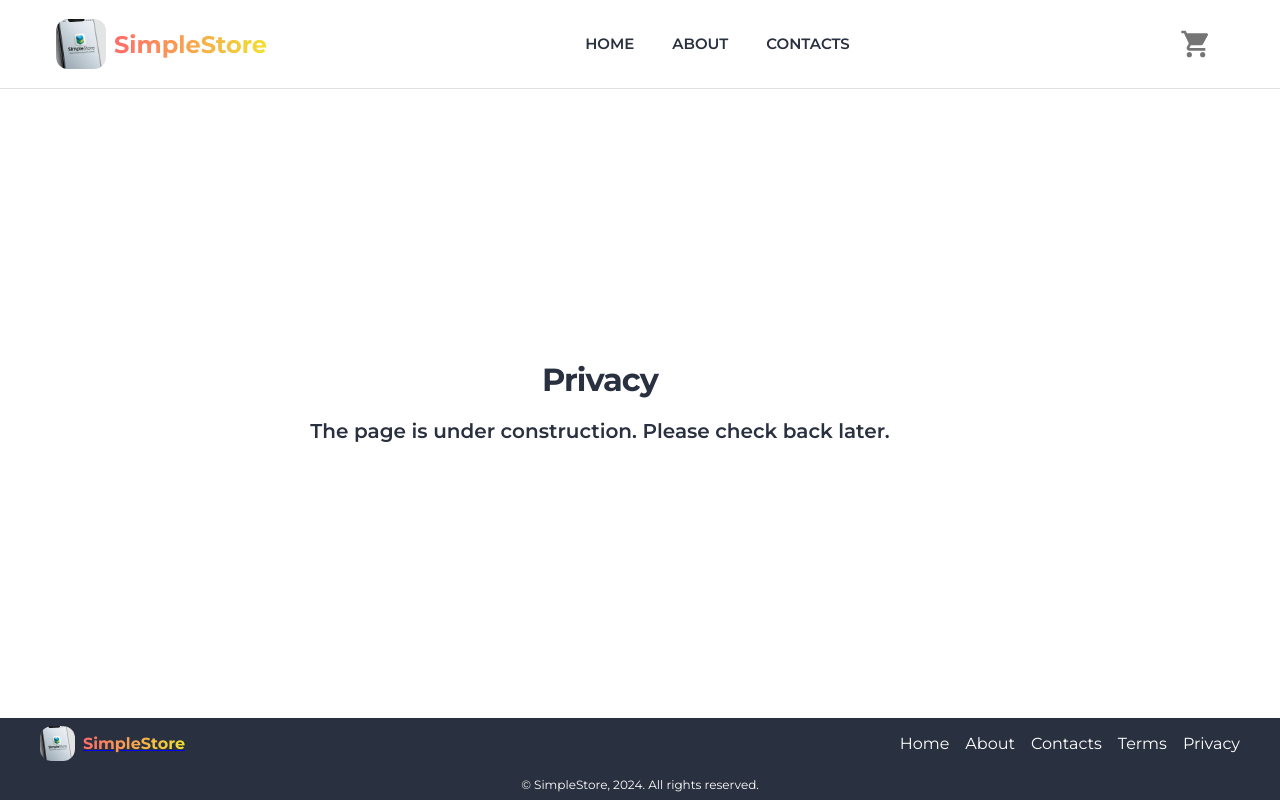
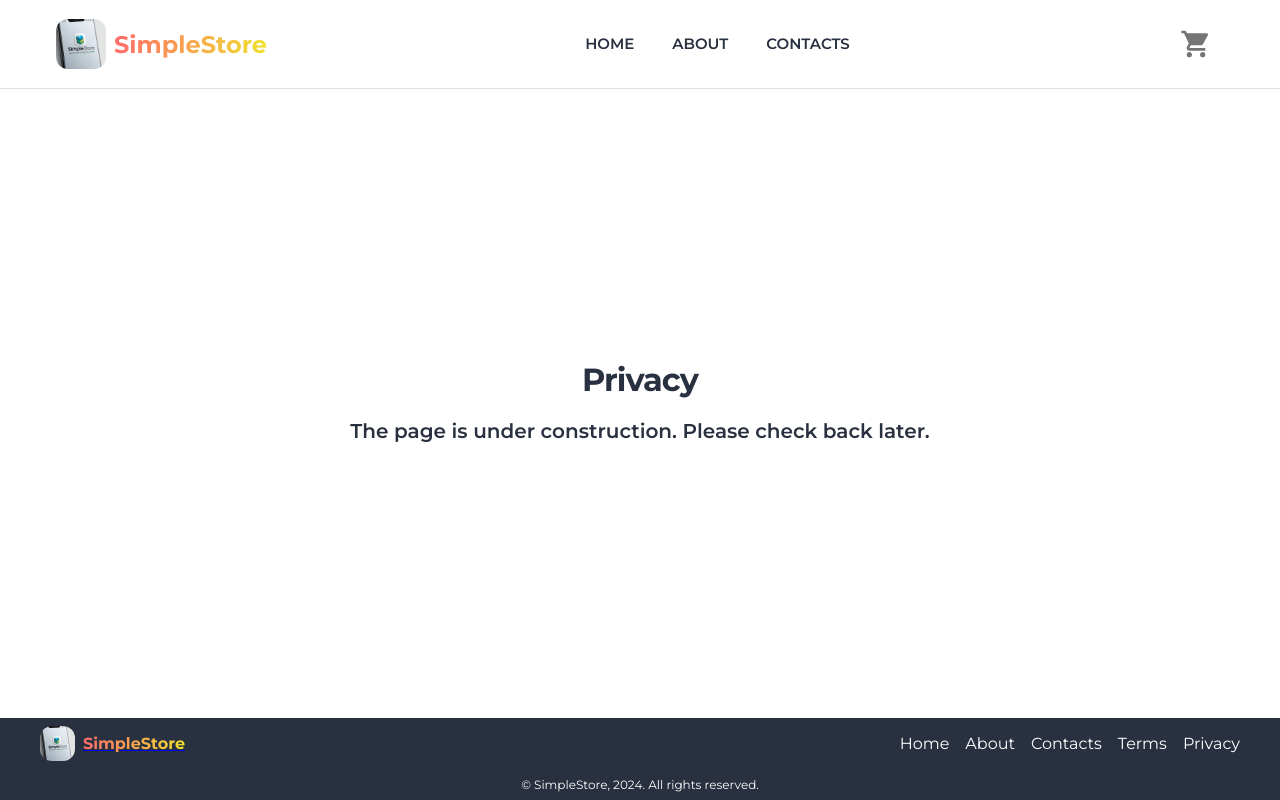
Before and after one commit to VSheplyakov/simple-store, a Next.js app: page /privacy in a window 1280 px wide. Built offline with nearby package versions, Linux system fonts and the light colour scheme.

Commit message:
fix styles

```diff
--- a/app/contacts/page.tsx
+++ b/app/contacts/page.tsx
@@ -1,4 +1,4 @@
-import { Stack, Typography } from "@mui/material";
+import { Container, Stack, Typography } from "@mui/material";
 
 export default function Contacts() {
   return (
@@ -8,6 +8,7 @@ export default function Contacts() {
       gap={2}
       justifyContent={"center"}
       maxWidth={"lg"}
+      component={Container}
     >
       <Typography variant="h2">Contacts</Typography>
       <Typography variant="h6" textAlign={"center"}>
--- a/app/privacy/page.tsx
+++ b/app/privacy/page.tsx
@@ -1,8 +1,15 @@
-import { Stack, Typography } from "@mui/material";
+import { Container, Stack, Typography } from "@mui/material";
 
 export default function Privacy() {
   return (
-    <Stack flexGrow={1} alignItems={"center"} gap={2} justifyContent={"center"} maxWidth={"lg"}>
+    <Stack
+      flexGrow={1}
+      alignItems={"center"}
+      gap={2}
+      justifyContent={"center"}
+      maxWidth={"lg"}
+      component={Container}
+    >
       <Typography variant="h2">Privacy</Typography>
       <Typography variant="h6" textAlign={"center"}>
         The page is under construction. Please check back later.
```
Also changed, not shown: app/about/page.tsx (+9 -2 lines), app/terms/page.tsx (+9 -2 lines).
